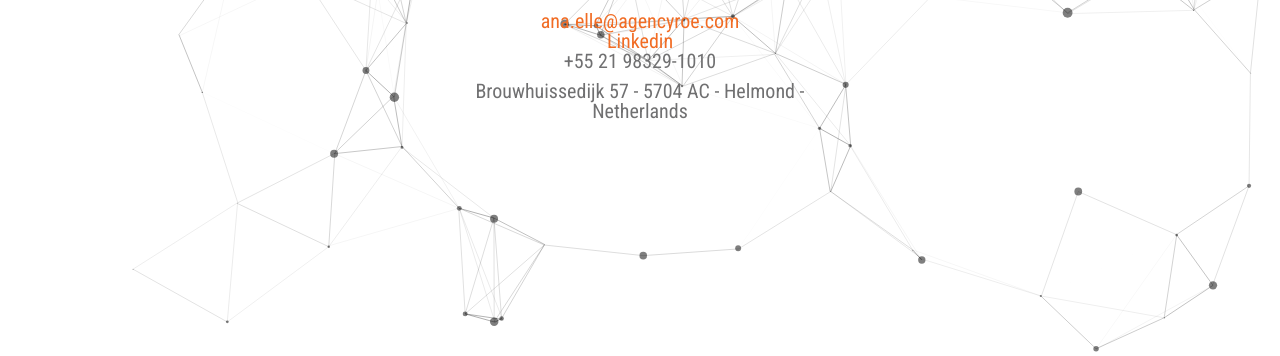
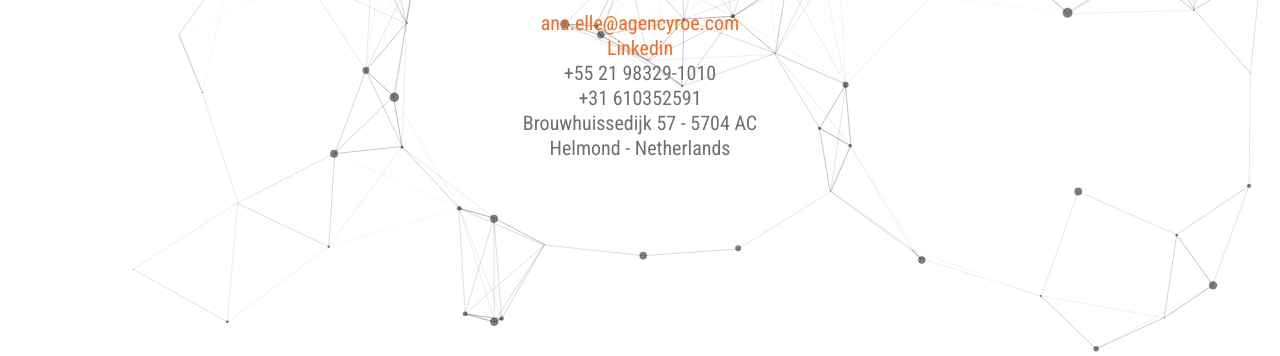
Before and after one commit to epicawesome/agencyroe, a plain HTML site: page index.html in a window 1280 px wide. Shown: the part 444-800 px from the top of the page. Drawn offline with Linux system fonts and the light colour scheme.

Commit message:
Contact fixes

```diff
--- a/css/style.css
+++ b/css/style.css
@@ -70,6 +70,7 @@ h1 {
 p {
 	font-size: 1.25rem;
 	margin-bottom: .5em;
+	line-height: 1.25em;
 }
 a { color: #F16C24 }
 a:hover { text-decoration: underline; }
--- a/index.html
+++ b/index.html
@@ -23,8 +23,10 @@
   <h1>ICO - Blockchain Projects and Cryptocurrencies</h1>
   <p><a href="mailto:ana.elle@agencyroe.com">ana.elle@agencyroe.com</a><br>
   <a href="https://www.linkedin.com/in/anaellemkt/">Linkedin</a><br>
-  +55 21 98329-1010</p>
-  <p>Brouwhuissedijk 57 - 5704 AC - Helmond -  Netherlands</p>
+  +55 21 98329-1010<br>
+  +31 610352591<br>
+  Brouwhuissedijk 57 - 5704 AC<br>
+  Helmond - Netherlands</p>
 </div>
 <div id="particles-js"></div>
 
```
